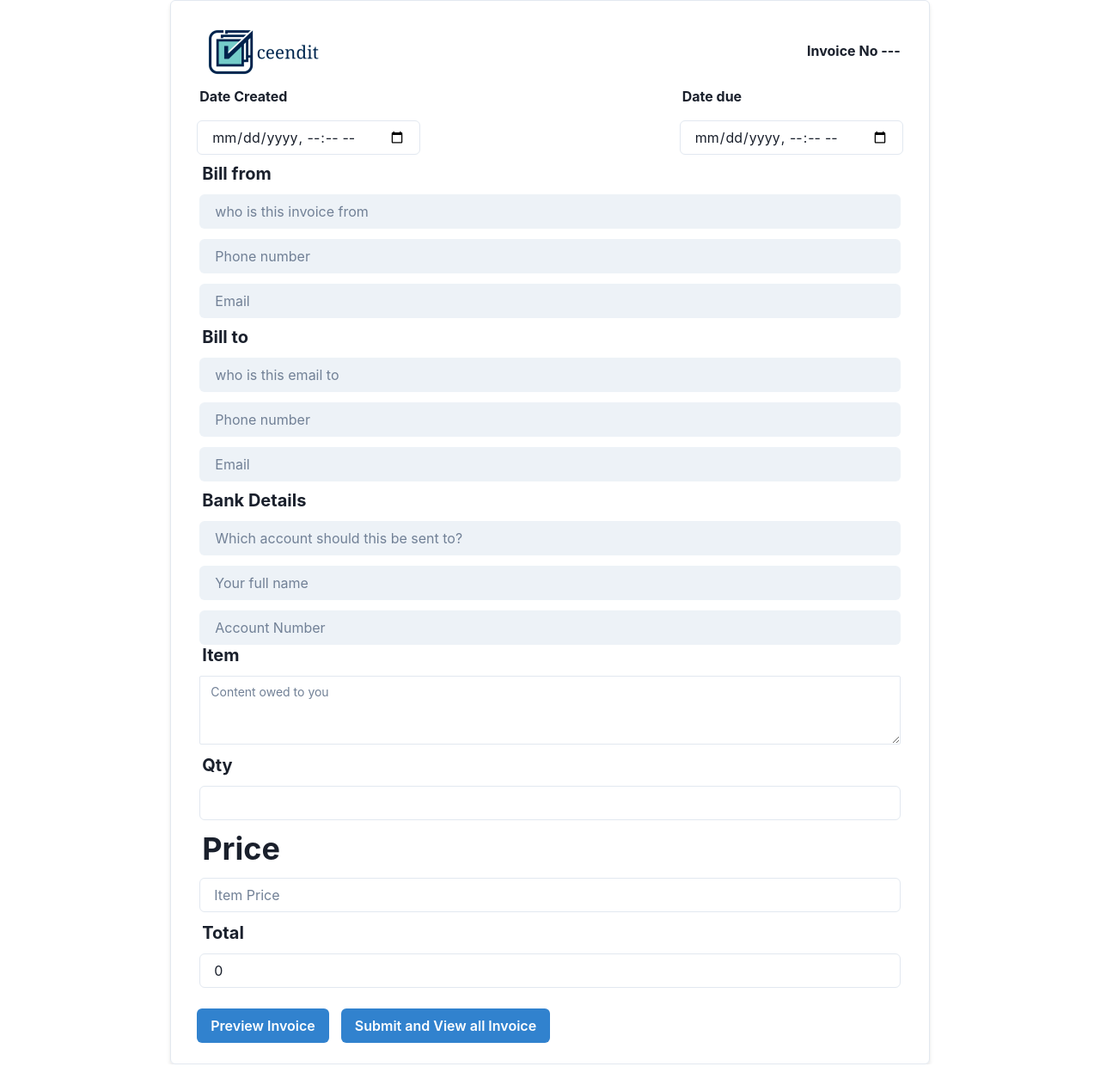
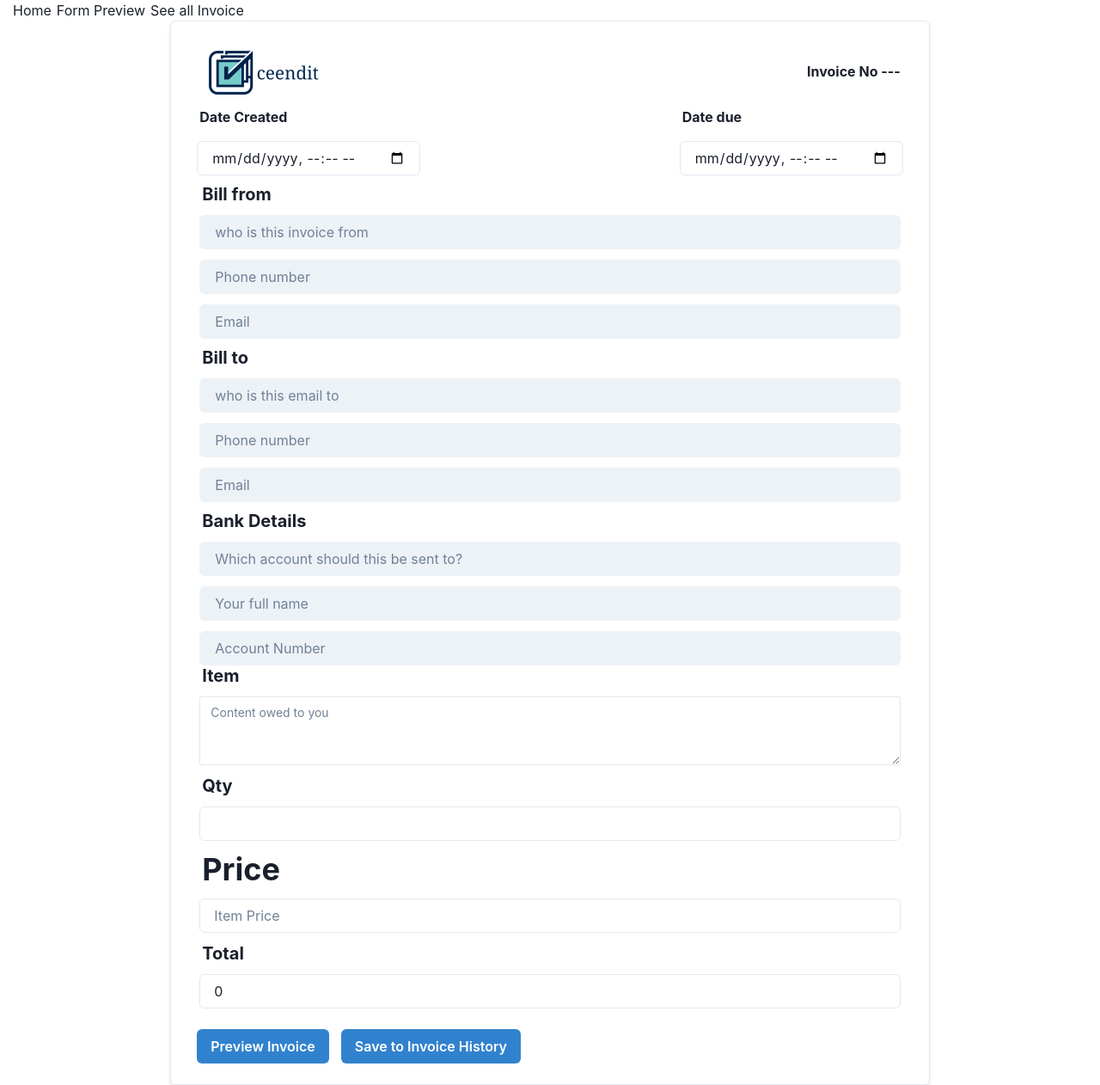
Before and after one commit to kodervine/ceendit-react, a React (Vite) app: page / in a window 1280 px wide. Shown: the whole page at 86% size. Before the commit the page ends 1238 px from the top, so only its background shows below. Built offline with nearby package versions, Linux system fonts and the light colour scheme.

Commit message:
Changed the buttons on the form itself to be just save to invoicehistory. The button on top then navigates to the invoice history proper

```diff
--- a/src/App.jsx
+++ b/src/App.jsx
@@ -1,5 +1,5 @@
 import "./App.css";
-import { BrowserRouter as Router, Routes, Route } from "react-router-dom";
+import { BrowserRouter as Router, Routes, Route, Link } from "react-router-dom";
 import { Box, Flex } from "@chakra-ui/react";
 import { useGlobalContext } from "./context";
 import InvoiceApp from "./pages/InvoiceApp";
@@ -13,6 +13,11 @@ function App() {
 
   return (
     <Router>
+      <nav>
+        <Link to="/">Home</Link>
+        <Link to="/form-preview">Form Preview</Link>
+        <Link to="/invoice-history">See all Invoice</Link>
+      </nav>
       <Routes>
         <Route path="/" element={<InvoiceApp />} />
         <Route path="form-preview" element={<FormPreview />} />
--- a/src/context.jsx
+++ b/src/context.jsx
@@ -1,4 +1,5 @@
 import React, { useContext, useState, useEffect, useRef } from "react";
+import { useNavigate } from "react-router-dom";
 import logo from "./assets/logo.png";
 import jsPDF from "jspdf";
 
@@ -56,6 +57,7 @@ const AppProvider = ({ children }) => {
   };
 
   // FormPreview function - Checks if any of the input is empty. If not, it setShowPreviewComponent to false initially. Thus, when the PreviewData button is clicked on the InvoiceApp component, it renders the FormPreview Component on the App.js
+
   const handlePreviewData = () => {
     const checkEmptyInput = Object.values(invoiceFormData);
     if (checkEmptyInput.some((input) => !input)) {
@@ -75,7 +77,6 @@ const AppProvider = ({ children }) => {
       return;
     }
     setAllInvoiceData(allInvoiceData.concat([invoiceFormData]));
-
     setShowAllInvoice(true);
     setInvoiceFormData((data) => {
       return {
@@ -118,7 +119,6 @@ const AppProvider = ({ children }) => {
 
   // Used the jspdf library to convert FormPreview page to pdf. Sent the handleGenerateInvoicePdf function to the InvoiceToPdf component
   const FormPreviewRef = useRef();
-
   const handleGenerateInvoicePdf = () => {
     // src code - https://github.com/parallax/jsPDF/issues/3504#issuecomment-1290812020
     // const doc = new jsPDF("p", "pt", [800, 800]);
--- a/src/pages/FormPreview.jsx
+++ b/src/pages/FormPreview.jsx
@@ -28,6 +28,7 @@ const FormPreview = () => {
     setInvoiceFormData,
     FormPreviewRef,
     showPreviewComponent,
+    InvoiceToPdf,
   } = useGlobalContext();
 
   // const handleEdit = () => {
@@ -136,7 +137,10 @@ const FormPreview = () => {
             </Tbody>
           </Table>
         </TableContainer>
+        {showPreviewComponent && <InvoiceToPdf />}
       </Stack>
+
+      {/* {showPreviewComponent && <InvoiceToPdf />} */}
     </Box>
   );
 };
--- a/src/pages/InvoiceApp.jsx
+++ b/src/pages/InvoiceApp.jsx
@@ -1,4 +1,5 @@
 import React, { useState } from "react";
+import { useNavigate } from "react-router-dom";
 import {
   Image,
   Text,
@@ -26,6 +27,8 @@ const InvoiceApp = () => {
     showAllInvoice,
     handlePreviewData,
   } = useGlobalContext();
+
+  let navigatePages = useNavigate();
 
   console.log(allInvoiceData);
   console.log(invoiceFormData);
@@ -133,7 +136,7 @@ const InvoiceApp = () => {
         <Box>
           {/* Eventually this should show only the submit */}
           <Button onClick={handleInvoiceSubmit} colorScheme="blue">
-            Submit and View all Invoice
+            Save to Invoice History
           </Button>
         </Box>
       </Flex>
```
